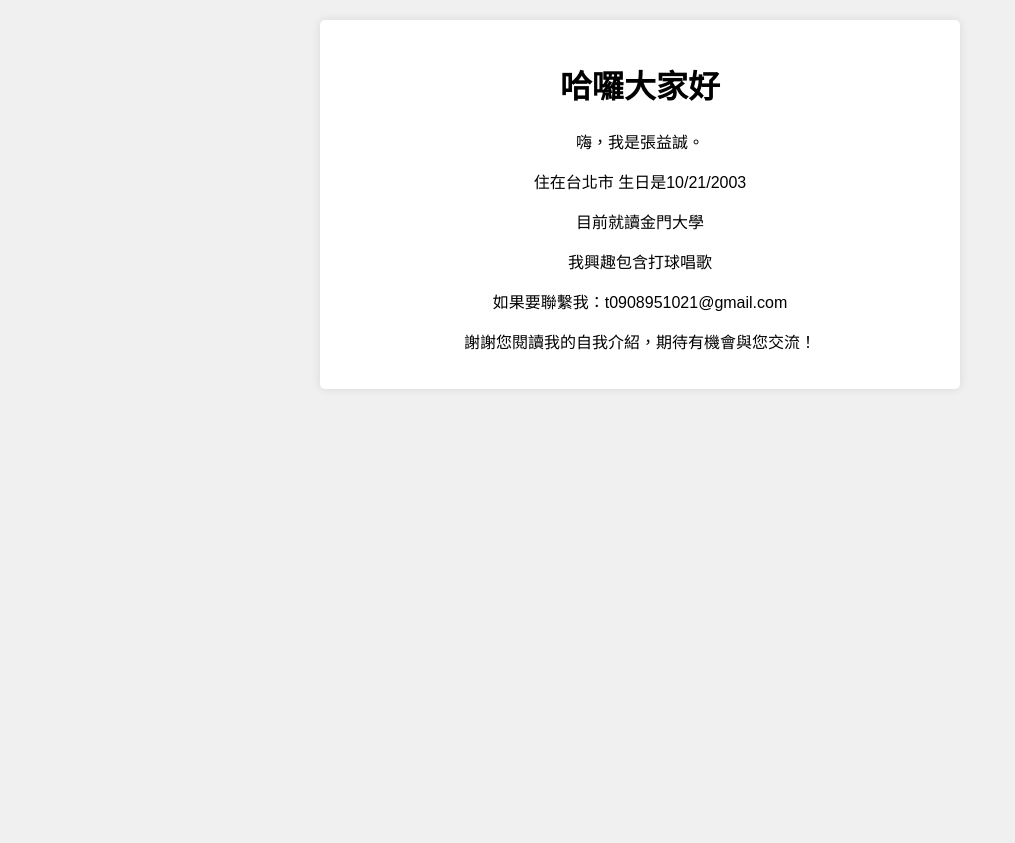
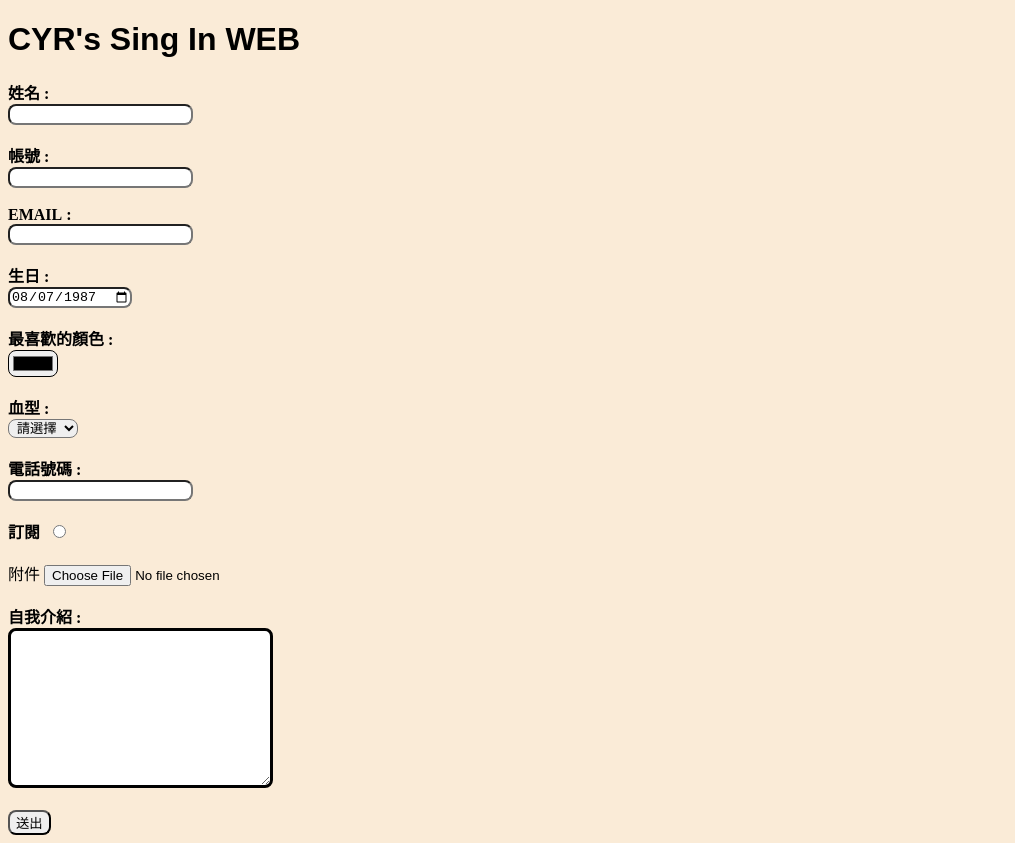
Before and after one commit to CYR1225/TEST, a plain HTML site: page index.html in a window 1280 px wide. Shown: the whole page, without its empty margins (0-1015 px from the left). Before the commit the page ends 800 px from the top, so only its background shows below. Drawn offline with Linux system fonts and the light colour scheme; a web font is replaced by a local one.

Commit message:
Update index.html

```diff
--- a/index.html
+++ b/index.html
@@ -1,40 +1,53 @@
 <!DOCTYPE html>
-<html lang="zh-Hant">
+<html lang="en">
 <head>
     <meta charset="UTF-8">
     <meta name="viewport" content="width=device-width, initial-scale=1.0">
-    <title>我的自我介紹</title>
+    <title>CYR的註冊網站</title>
+    <link rel="preconnect" href="https://fonts.googleapis.com">
+<link rel="preconnect" href="https://fonts.gstatic.com" crossorigin>
+<link href="https://fonts.googleapis.com/css2?family=Bungee+Inline&display=swap" rel="stylesheet">
     <style>
-        body {
-            font-family: Arial, sans-serif;
-            background-color: #f0f0f0;
-            margin: 0;
-            padding: 20px;
+        body{
+            background-color: antiquewhite;
         }
-        .container {
-            max-width: 600px;
-            margin: 0 auto;
-            background-color: #fff;
-            padding: 20px;
-            border-radius: 5px;
-            box-shadow: 0 0 10px rgba(0, 0, 0, 0.1);
-        }
-        h1, p {
-            text-align: center;
+        #TOP{
+            font-family: "Bungee Inline", sans-serif;
         }
     </style>
 </head>
 <body>
+    <h1 id="TOP">CYR's Sing In WEB</h1>
+    <form action="https://cyr1225.github.io/CYRWEB/">
+    <label for="name"><b>姓名&nbsp;:</b></label> <br>
+    <input type="text" style="border-radius: 8px;" required> <br><br>
+    <label for="account"><b>帳號&nbsp;:</b></label> <br>
+    <input type="text" style="border-radius: 8px;" required> <br><br>
+    <label for="email"><b>EMAIL&nbsp;:</b></label> <br>
+    <input type="email" name="email" id="email" style="border-radius: 8px;" required> <br><br>
+    <label for="date"><b>生日&nbsp;:</b></label><br>
+    <input type="date" name="date" id="date" style="border-radius: 8px;" value="1987-08-07" required> <br> <br>
+    <label for="color"><b>最喜歡的顏色&nbsp;:</b></label> <br>
+    <input type="color" name="color" id="color" style="border-radius: 8px;" required> <br><br>
+    <label for="blood"><b>血型&nbsp;:</b></label><br>
+    <select name="blood" id="blood" style="border-radius: 8px;" required>
+        <option value="">&nbsp;請選擇&nbsp;</option>
+        <option value="A">&nbsp;A&nbsp;</option>
+        <option value="B">&nbsp;B&nbsp;</option>
+        <option value="O">&nbsp;O&nbsp;</option>
+        <option value="AB">&nbsp;AB&nbsp;</option>
+    </select><br><br>
+    <label for="phone"><b>電話號碼&nbsp;:</b></label><br>
+    <input type="tel" name="phone" id="phone" style="border-radius: 8px;" required> <br><br>
+    <label for="subscribe"><b>訂閱&nbsp;</b></label>
+    <input type="radio" name="subscribe" id="subscribe" required><br><br>
+    <label for="file">附件</label>
+    <input type="file" name="file" id="file"><br><br>
+    <label for="interduce"><b>自我介紹&nbsp;:</b></label><br>
+    <textarea name="interduce" id="interduce" cols="30" rows="10" style="border: 3px solid; border-radius: 8px;" required></textarea><br><br>
 
-<div class="container">
-    <h1>哈囉大家好</h1>
-    <p>嗨，我是張益誠。</p>
-    <p>住在台北市 生日是10/21/2003</p>
-    <p>目前就讀金門大學</p>
-    <p>我興趣包含打球唱歌</p>
-    <p>如果要聯繫我：t0908951021@gmail.com</p>
-    <p>謝謝您閱讀我的自我介紹，期待有機會與您交流！</p>
-</div>
+    <input type="submit" style="border-radius: 8px;" value="送出">
+    </form>
 
 </body>
 </html>
```
